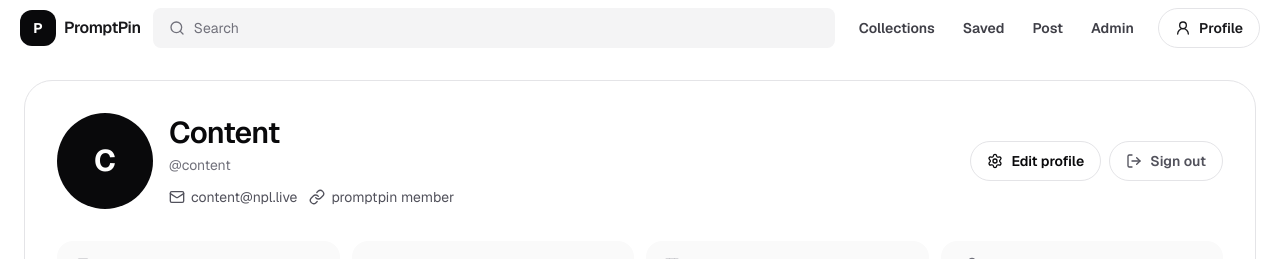
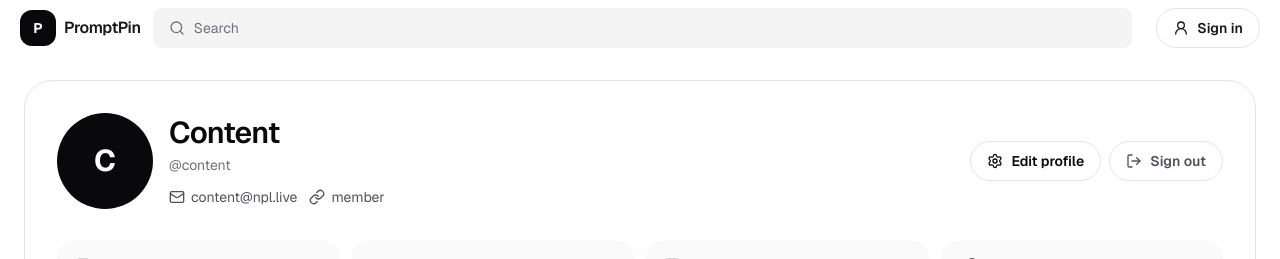
Before and after one commit to content-a11y/promptpin, a Next.js app: page /profile in a window 1280 px wide. Shown: the top 259 px of the page. Built offline with nearby package versions, Linux system fonts and the light colour scheme.

Commit message:
Restrict super admin tools

```diff
--- a/src/app/admin/page.tsx
+++ b/src/app/admin/page.tsx
@@ -47,7 +47,8 @@ export default function AdminPage() {
               <ShieldCheck className="h-6 w-6 text-red-600" />
               <h2 className="mt-4 font-semibold text-zinc-950">Access model</h2>
               <p className="mt-3 text-sm leading-6 text-zinc-600">
-                Viewers browse. Internal posters publish. Super admins manage roles and records.
+                Admins browse, like, and create collections. Super admins publish prompts and manage
+                records.
               </p>
             </section>
           </div>
--- a/src/app/create/page.tsx
+++ b/src/app/create/page.tsx
@@ -6,11 +6,11 @@ export default function CreatePage() {
   return (
     <>
       <AppHeader />
-      <RoleGate allowedRoles={["internal_poster", "super_admin"]} label="Internal posting">
+      <RoleGate allowedRoles={["super_admin"]} label="Super admin posting">
         <main className="mx-auto max-w-7xl px-4 py-8 sm:px-6 lg:px-8">
           <div className="mb-8 max-w-3xl">
             <p className="text-sm font-semibold uppercase tracking-[0.18em] text-red-600">
-              Internal posting tool
+              Super admin posting
             </p>
             <h1 className="mt-3 text-4xl font-semibold tracking-tight text-zinc-950">
               Add a new prompt spot.
--- a/src/app/profile/page.tsx
+++ b/src/app/profile/page.tsx
@@ -1,8 +1,9 @@
 import { AppHeader } from "@/components/AppHeader";
+import { ProfileIdentity } from "@/components/ProfileIdentity";
 import { ProfileActions } from "@/components/ProfileActions";
 import { PromptCard } from "@/components/PromptCard";
 import { likedPrompts, savedPrompts, userCollections } from "@/lib/userContent";
-import { Bookmark, Grid3X3, Heart, Link as LinkIcon, Mail, Share2 } from "lucide-react";
+import { Bookmark, Grid3X3, Heart, Share2 } from "lucide-react";
 import Link from "next/link";
 
 export default function ProfilePage() {
@@ -12,25 +13,7 @@ export default function ProfilePage() {
       <main className="mx-auto w-full max-w-[1400px] px-4 pb-16 pt-6 sm:px-6">
         <section className="rounded-[28px] border border-zinc-200 bg-white p-5 sm:p-8">
           <div className="flex flex-col gap-6 md:flex-row md:items-center md:justify-between">
-            <div className="flex items-center gap-4">
-              <div className="flex h-24 w-24 items-center justify-center rounded-full bg-zinc-950 text-3xl font-bold text-white">
-                C
-              </div>
-              <div>
-                <h1 className="text-3xl font-semibold tracking-tight text-zinc-950">Content</h1>
-                <p className="mt-1 text-sm text-zinc-500">@content</p>
-                <div className="mt-3 flex flex-wrap gap-3 text-sm text-zinc-600">
-                  <span className="inline-flex items-center gap-1.5">
-                    <Mail className="h-4 w-4" />
-                    content@npl.live
-                  </span>
-                  <span className="inline-flex items-center gap-1.5">
-                    <LinkIcon className="h-4 w-4" />
-                    promptpin member
-                  </span>
-                </div>
-              </div>
-            </div>
+            <ProfileIdentity />
             <ProfileActions />
           </div>
 
--- a/src/components/AppHeader.tsx
+++ b/src/components/AppHeader.tsx
@@ -1,7 +1,38 @@
+"use client";
+
+import { DEMO_AUTH_EVENT, DEMO_USER_KEY, type DemoAccount } from "@/lib/demoAccounts";
 import { Search, UserRound } from "lucide-react";
 import Link from "next/link";
+import { useSyncExternalStore } from "react";
+
+function getUserSnapshot() {
+  if (typeof window === "undefined") {
+    return null;
+  }
+
+  return window.localStorage.getItem(DEMO_USER_KEY);
+}
+
+function getServerSnapshot() {
+  return null;
+}
+
+function subscribeToDemoAuth(callback: () => void) {
+  window.addEventListener("storage", callback);
+  window.addEventListener(DEMO_AUTH_EVENT, callback);
+
+  return () => {
+    window.removeEventListener("storage", callback);
+    window.removeEventListener(DEMO_AUTH_EVENT, callback);
+  };
+}
 
 export function AppHeader() {
+  const userJson = useSyncExternalStore(subscribeToDemoAuth, getUserSnapshot, getServerSnapshot);
+  const user = userJson ? (JSON.parse(userJson) as DemoAccount) : null;
+  const isSuperAdmin = user?.role === "super_admin";
+  const isLoggedIn = Boolean(user);
+
   return (
     <header className="sticky top-0 z-30 bg-white/95 backdrop-blur">
       <div className="mx-auto flex h-14 max-w-[1800px] items-center gap-3 px-3 sm:px-5">
@@ -22,26 +53,34 @@ export function AppHeader() {
         </form>
 
         <nav className="hidden items-center gap-1 text-sm font-semibold text-zinc-700 md:flex">
+          {isLoggedIn ? (
+            <>
               <Link className="rounded-full px-3 py-2 hover:bg-zinc-100" href="/collections">
                 Collections
               </Link>
               <Link className="rounded-full px-3 py-2 hover:bg-zinc-100" href="/saved">
                 Saved
               </Link>
+            </>
+          ) : null}
+          {isSuperAdmin ? (
+            <>
               <Link className="rounded-full px-3 py-2 hover:bg-zinc-100" href="/create">
                 Post
               </Link>
               <Link className="rounded-full px-3 py-2 hover:bg-zinc-100" href="/admin">
                 Admin
               </Link>
+            </>
+          ) : null}
         </nav>
 
         <Link
-          href="/profile"
+          href={isLoggedIn ? "/profile" : "/login"}
           className="flex h-10 shrink-0 items-center gap-2 rounded-full border border-zinc-200 px-3 text-sm font-semibold hover:bg-zinc-100 sm:px-4"
         >
           <UserRound className="h-4 w-4" />
-          <span className="hidden sm:inline">Profile</span>
+          <span className="hidden sm:inline">{isLoggedIn ? "Profile" : "Sign in"}</span>
         </Link>
       </div>
     </header>
--- /dev/null
+++ b/src/components/ProfileIdentity.tsx
@@ -0,0 +1,74 @@
+"use client";
+
+import { DEMO_AUTH_EVENT, DEMO_USER_KEY, type DemoAccount } from "@/lib/demoAccounts";
+import { Link as LinkIcon, Mail } from "lucide-react";
+import { useSyncExternalStore } from "react";
+
+function getUserSnapshot() {
+  if (typeof window === "undefined") {
+    return null;
+  }
+
+  return window.localStorage.getItem(DEMO_USER_KEY);
+}
+
+function getServerSnapshot() {
+  return null;
+}
+
+function subscribeToDemoAuth(callback: () => void) {
+  window.addEventListener("storage", callback);
+  window.addEventListener(DEMO_AUTH_EVENT, callback);
+
+  return () => {
+    window.removeEventListener("storage", callback);
+    window.removeEventListener(DEMO_AUTH_EVENT, callback);
+  };
+}
+
+function getRoleLabel(role: DemoAccount["role"]) {
+  if (role === "super_admin") {
+    return "super admin";
+  }
+
+  if (role === "admin") {
+    return "admin";
+  }
+
+  return "member";
+}
+
+export function ProfileIdentity() {
+  const userJson = useSyncExternalStore(subscribeToDemoAuth, getUserSnapshot, getServerSnapshot);
+  const user = userJson
+    ? (JSON.parse(userJson) as DemoAccount)
+    : {
+        email: "content@npl.live",
+        name: "Content",
+        handle: "@content",
+        role: "viewer" as const,
+      };
+  const initial = user.name.charAt(0).toUpperCase();
+
+  return (
+    <div className="flex items-center gap-4">
+      <div className="flex h-24 w-24 items-center justify-center rounded-full bg-zinc-950 text-3xl font-bold text-white">
+        {initial}
+      </div>
+      <div>
+        <h1 className="text-3xl font-semibold tracking-tight text-zinc-950">{user.name}</h1>
+        <p className="mt-1 text-sm text-zinc-500">{user.handle}</p>
+        <div className="mt-3 flex flex-wrap gap-3 text-sm text-zinc-600">
+          <span className="inline-flex items-center gap-1.5">
+            <Mail className="h-4 w-4" />
+            {user.email}
+          </span>
+          <span className="inline-flex items-center gap-1.5">
+            <LinkIcon className="h-4 w-4" />
+            {getRoleLabel(user.role)}
+          </span>
+        </div>
+      </div>
+    </div>
+  );
+}
--- a/src/lib/demoAccounts.ts
+++ b/src/lib/demoAccounts.ts
@@ -1,4 +1,4 @@
-export type DemoRole = "viewer" | "internal_poster" | "super_admin";
+export type DemoRole = "viewer" | "admin" | "super_admin";
 
 export type DemoAccount = {
   email: string;
@@ -23,9 +23,9 @@ export const demoAccounts: DemoAccount[] = [
   {
     email: "admin@promptpin.test",
     password: "Admin@123",
-    name: "Internal Admin",
+    name: "Admin User",
     handle: "@admin",
-    role: "internal_poster",
+    role: "admin",
   },
   {
     email: "super@promptpin.test",
```
Lines whose indentation alone changed are shown as unchanged.
